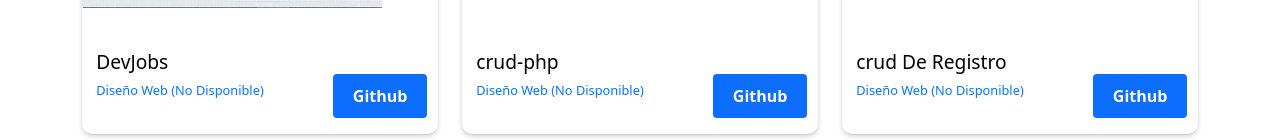
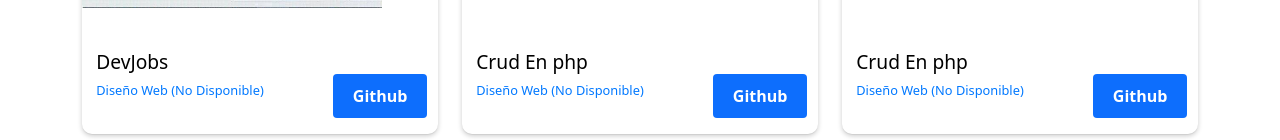
Before and after one commit to cesar899/portafolio_v3, a plain HTML site: page index.html in a window 1280 px wide. Shown: the part 2798-2938 px from the top of the page. Drawn offline with Linux system fonts and the light colour scheme.

Commit message:
four commit

```diff
--- a/index.html
+++ b/index.html
@@ -222,7 +222,7 @@
                 <div class="work-content">
                   <div class="row">
                     <div class="col-sm-8">
-                      <h2 class="w-title">crud-php</h2>
+                      <h2 class="w-title">Crud En php</h2>
                       <div class="w-more">
                         <span class="w-ctegory">Diseño Web (No Disponible) <!--</span> / <span class="w-date">14 Mar. 2020</span> -->
                       </div>
@@ -246,7 +246,7 @@
                 <div class="work-content">
                   <div class="row">
                     <div class="col-sm-8">
-                      <h2 class="w-title">crud De Registro</h2>
+                      <h2 class="w-title">Crud En php</h2>
                       <div class="w-more">
                         <span class="w-ctegory">Diseño Web (No Disponible)<!--</span> / <span class="w-date">31 Mar. 2020</span> -->
                       </div>
```
